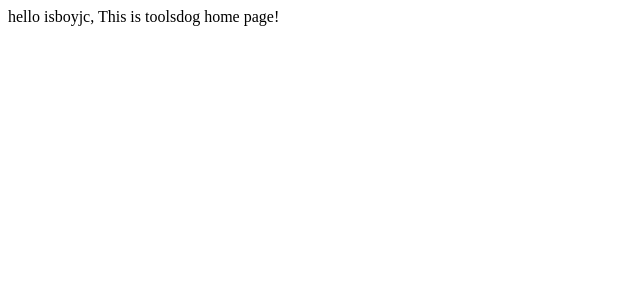
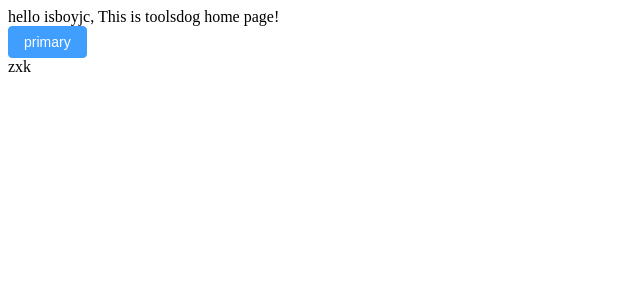
Before and after one commit to zhouxiankai/vue3-admin, a Vue app: page / in a window 1280 px wide. Shown: the top 300 px of the page, without its empty margins (0-640 px from the left). Built offline with nearby package versions, Linux system fonts and the light colour scheme.

Commit message:
cherrypick

```diff
--- a/src/views/home/index.vue
+++ b/src/views/home/index.vue
@@ -2,14 +2,17 @@
  * @Author: zhouxk
  * @Date: 2023-02-24 14:18:34
  * @LastEditors: zhouxk
- * @LastEditTime: 2023-03-23 16:45:42
+ * @LastEditTime: 2023-03-24 13:16:05
  * @Description: file content
 -->
 <template>
   <div>hello isboyjc, This is toolsdog home page!</div>
+  <el-button type="primary">primary</el-button>
+  <div>{{person.name}}</div>
 </template>
 
 <script setup>
+const person = ref({ name: 'zxk', age: 22 })
 </script>
 
 <style scoped></style>
```
